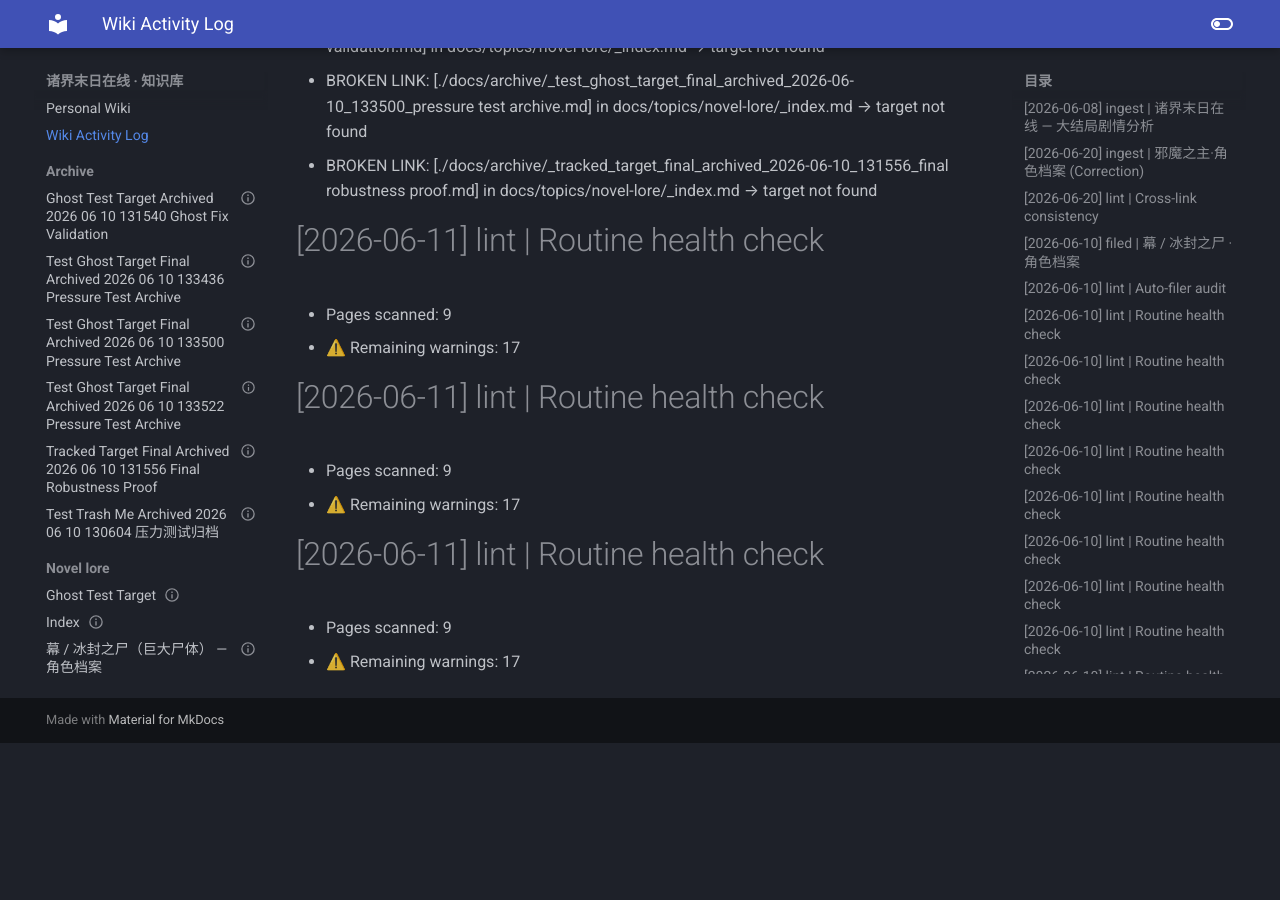
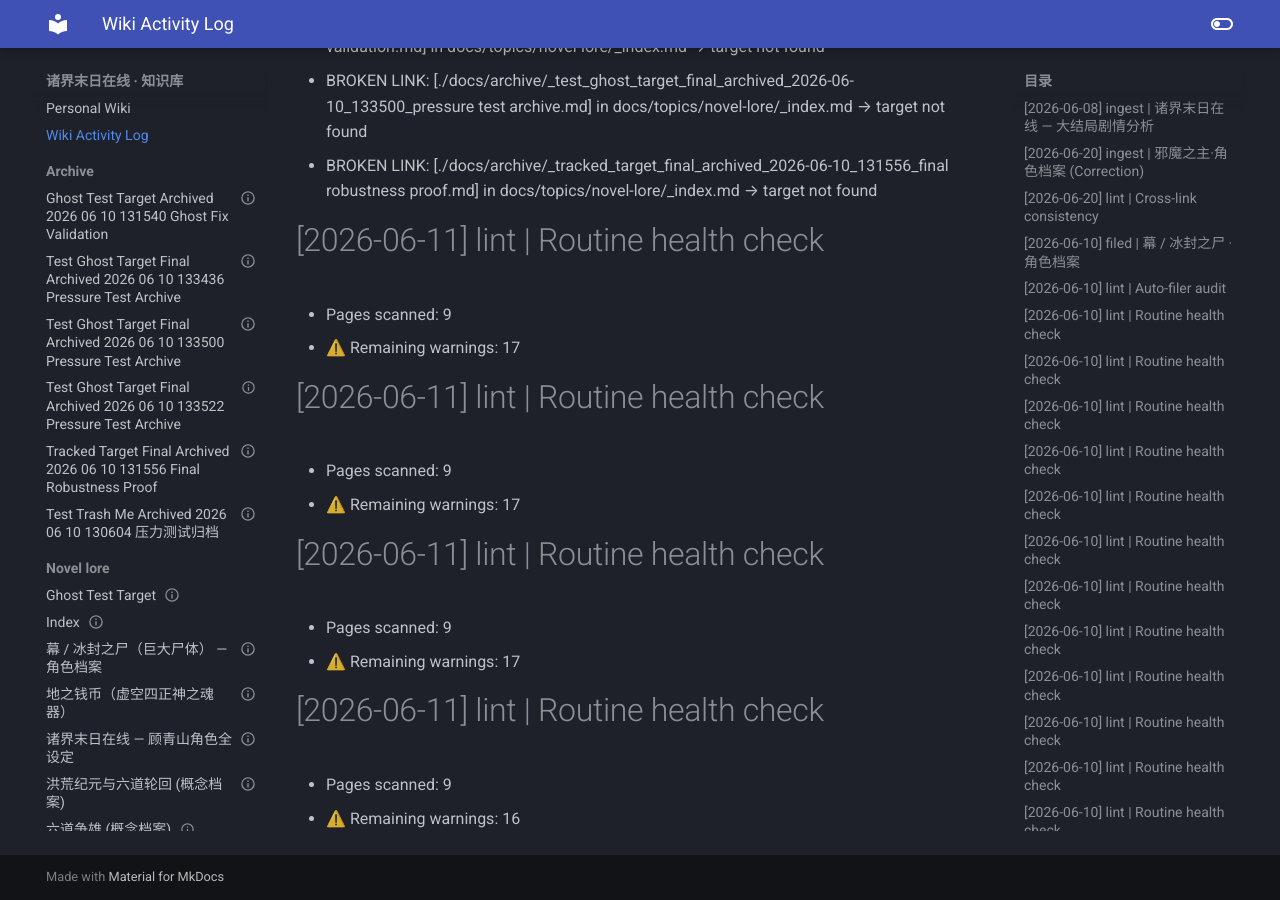
Before and after one commit to Zack3155/llm-wiki, an MkDocs documentation site: the page built from docs/log.md, in a window 1280 px wide and 900 px high, scrolled down 15490 px. Built offline with MkDocs 1.6.1 and Material for MkDocs 9.7.7, drawn with Linux system fonts in a browser that asks for light colours; before the commit the page ends 16233 px from its top, so only the background shows below that.

Commit message:
🤖 Wiki Linter: final cleanup + log sync 2026-06-11

```diff
--- a/docs/log.md
+++ b/docs/log.md
@@ -340,3 +340,6 @@
 # [2026-06-11] lint | Routine health check
 - Pages scanned: 9
 - ⚠️ Remaining warnings: 17
+# [2026-06-11] lint | Routine health check
+- Pages scanned: 9
+- ⚠️ Remaining warnings: 16
```
